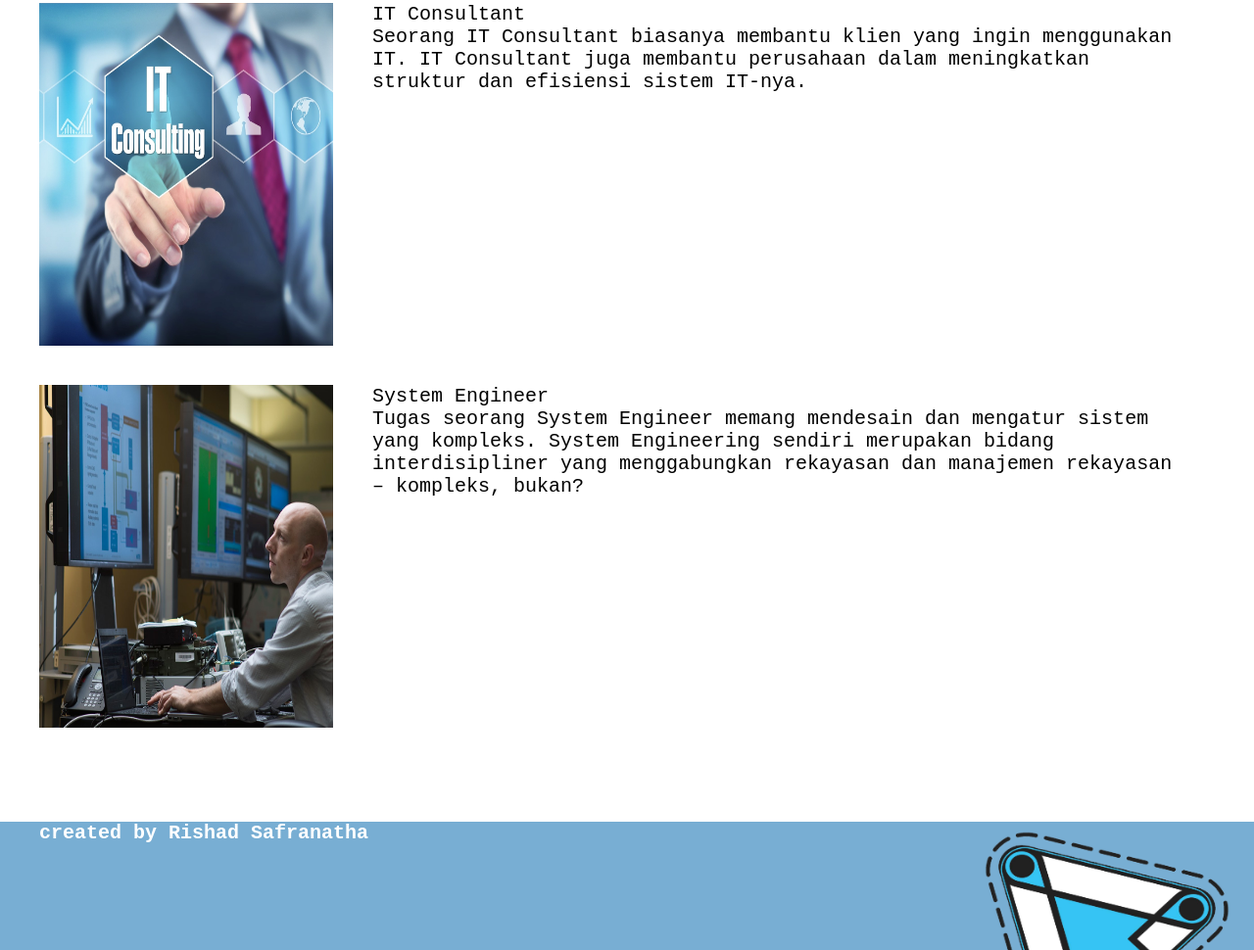
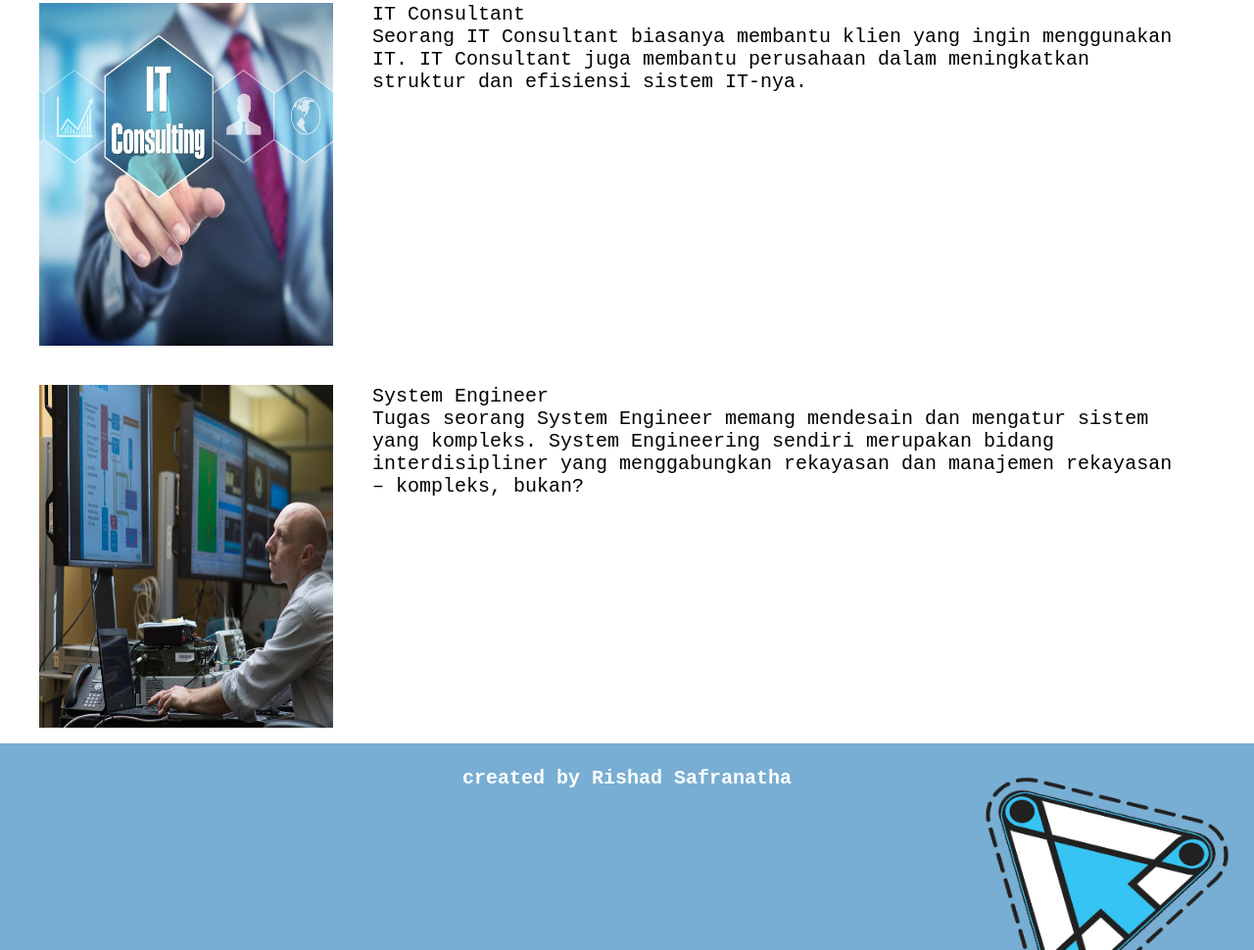
Before and after one commit to safranatha/safranatha.github.io, a plain HTML site: page index.html in a window 1280 px wide. Shown: the part 1830-2800 px from the top of the page at 98% size. Drawn offline with Linux system fonts and the light colour scheme.

Commit message:
Update style1.css

```diff
--- a/style1.css
+++ b/style1.css
@@ -19,7 +19,7 @@
 
 .header-logo{
     font-size: 40px;
-    padding-right: 450px;
+    padding-right: 250px;
     padding-top: 70px;
     font-family:Arial, Helvetica, sans-serif;
     text-align: center;
@@ -53,8 +53,8 @@
 }
 
 .content-list img{
-    width: 100px;
-    height: 150px;
+    width: 200px;
+    height: 250px;
 }
 
 .content-list p{
@@ -91,7 +91,7 @@
 }
 
 .workcontent-list{
-    height: 1600px;
+    height: 1560px;
 }
 
 
@@ -110,10 +110,10 @@
 }
 
 .footer{
-    margin-top: 80px;
+
     background-color: #78AED3;
     color: #fff;
-    height: 250px;
+    height: 280px;
     width: 100%;
 }
 
@@ -134,7 +134,6 @@
 .credit{
     font-family: monospace;
     font-size: 20px;
-
-    margin-top: 10px;
-    padding-left: 40px;
+    text-align: center;
+    padding-left: 300px;
 }
```
